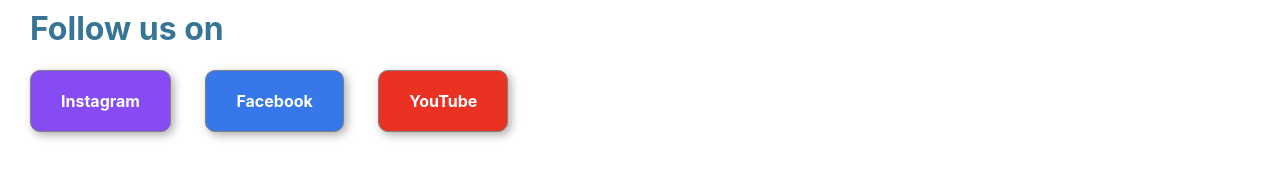
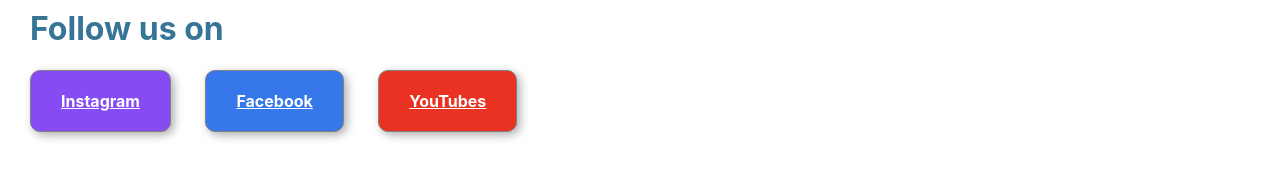
Before and after one commit to catlirex/boolean-uk-html-gymtastic, a website: page index.html in a window 1280 px wide. Shown: the part 410-592 px from the top of the page. Drawn offline with Linux system fonts and the light colour scheme.

Commit message:
add fb link, link color inherit

```diff
--- a/index.html
+++ b/index.html
@@ -27,9 +27,15 @@
     </div>
     <div class="follow-us">
       <h1>Follow us on</h1>
-      <b style="background-color: #874bf4;">Instagram</b>
-      <b style="background-color: #3678ea;">Facebook</b>
-      <b style="background-color: #ea3223;">YouTube</b>
+      <b style="background-color: #874bf4;">
+        <a href="https://www.instagram.com" target="_blank">Instagram</a>
+      </b>
+      <b style="background-color: #3678ea;">
+        <a href="https://www.facebook.com" target="_blank">Facebook</a></b
+      >
+      <b style="background-color: #ea3223;">
+        <a href="https://www.youtube.com" target="_blank">YouTubes</a></b
+      >
     </div>
 
     <div class="testimonial-page">
--- a/style.css
+++ b/style.css
@@ -82,3 +82,6 @@
   font-size: 20px;
   color: rgb(42, 42, 141);
 }
+a {
+  color: inherit;
+}
```
